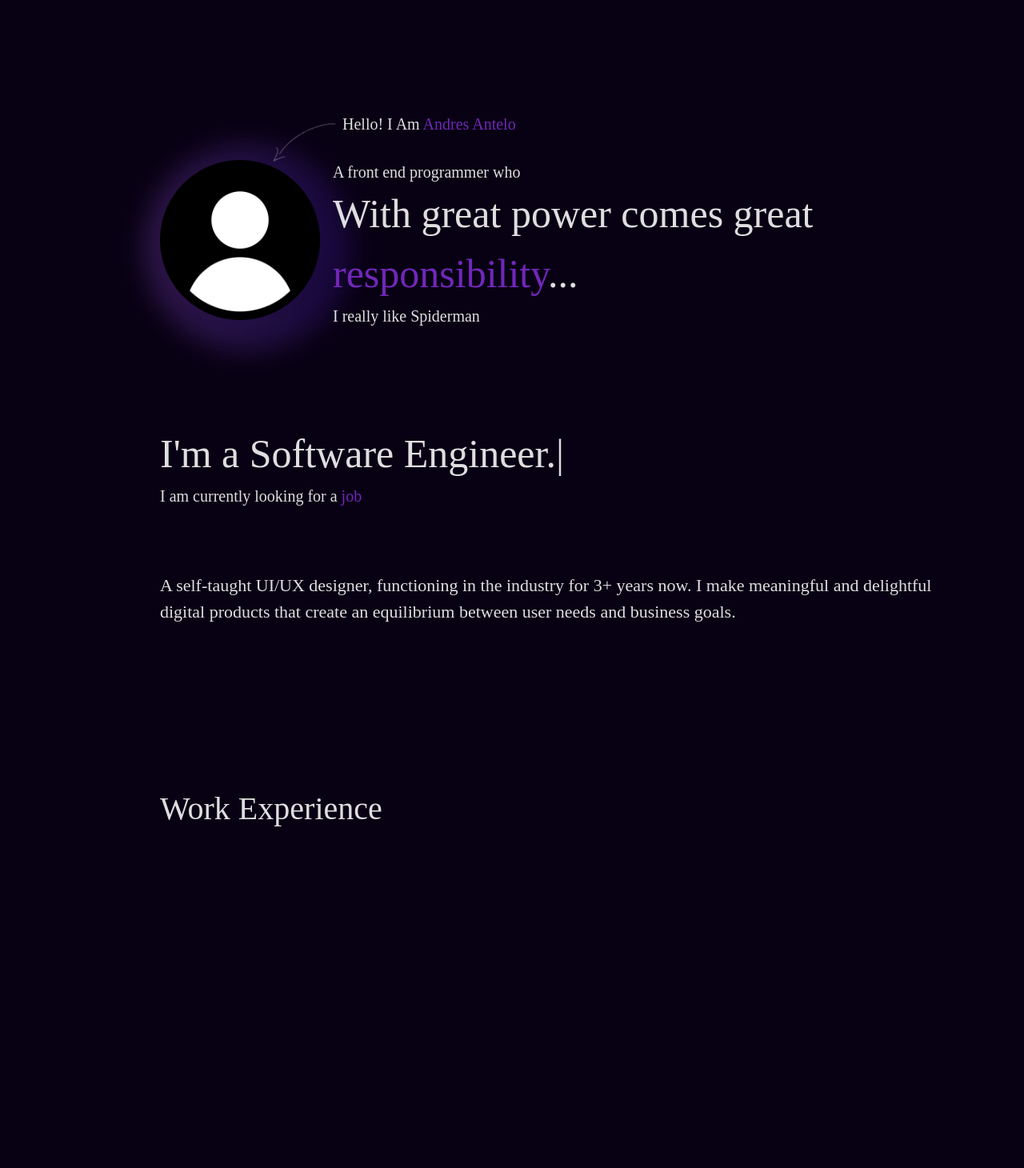
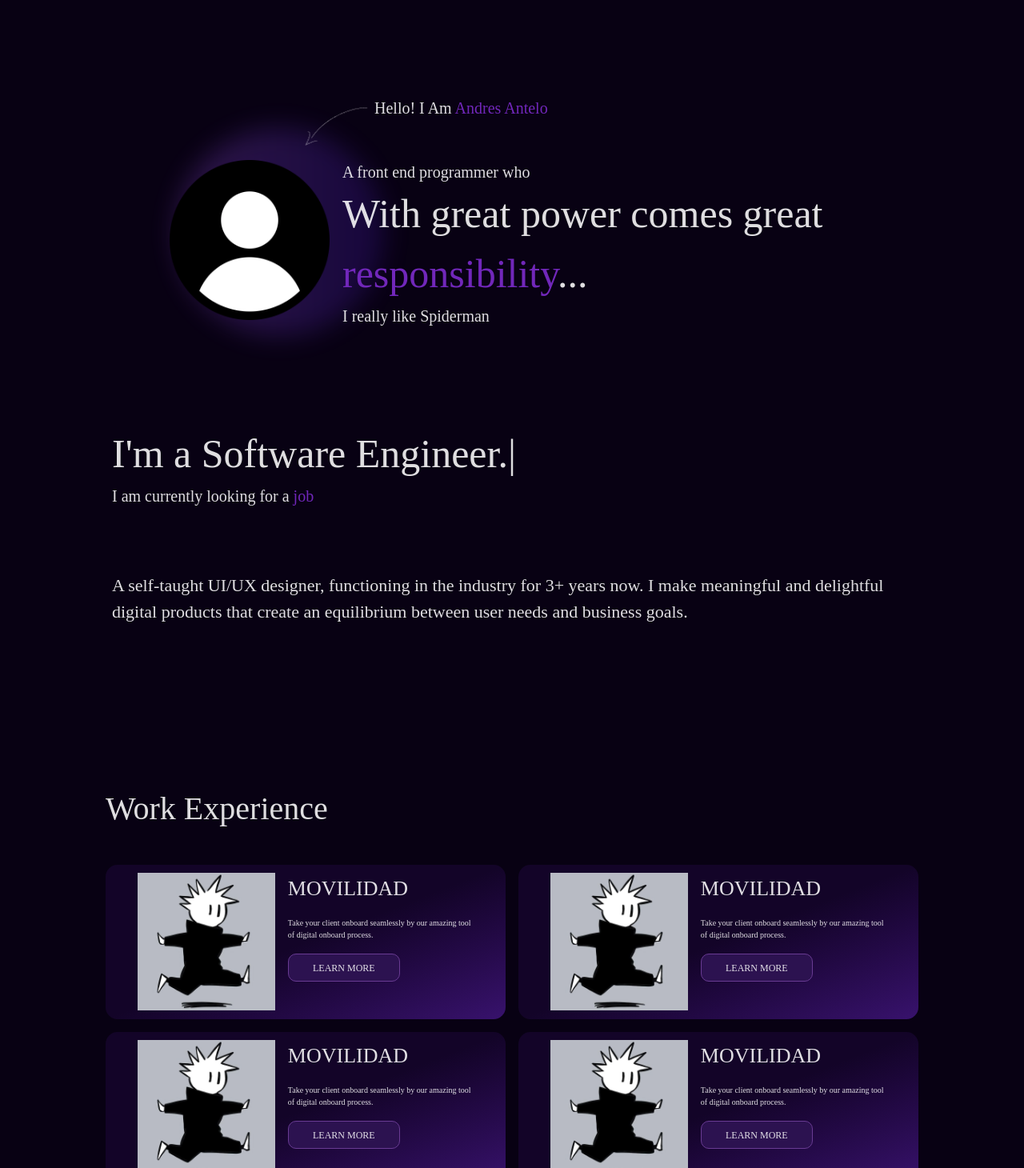
Before and after one commit to AndresAntelo21/portafolio, a React (Vite) app: page / in a window 1280 px wide. Shown: the top 1460 px of the page at 80% size. Before the commit the page ends 1041 px from the top, so only its background shows below. Built offline with nearby package versions, Linux system fonts and the light colour scheme; a web font is replaced by a local one.

Commit message:
Update title and add Poppins font; refactor App component layout and introduce CardExperience component

```diff
--- a/index.html
+++ b/index.html
@@ -6,7 +6,7 @@
   <link rel="icon" type="image/svg+xml" href="/vite.svg" />
   <link href="https://fonts.googleapis.com/css2?family=Preahvihear&display=swap" rel="stylesheet">
   <meta name="viewport" content="width=device-width, initial-scale=1.0" />
-  <title>Vite + React + TS</title>
+  <title>Portafolio</title>
 </head>
 
 <body>
--- a/package.json
+++ b/package.json
@@ -10,6 +10,7 @@
     "preview": "vite preview"
   },
   "dependencies": {
+    "@fontsource/poppins": "^5.1.1",
     "@fontsource/preahvihear": "^5.1.1",
     "@tailwindcss/vite": "^4.0.7",
     "react": "^19.0.0",
--- a/src/App.tsx
+++ b/src/App.tsx
@@ -1,19 +1,18 @@
-
-function App() {
-
+import CardExperience from './cards/cardExperience';
+export default function App() {
   return (
-    <div className="w-full h-screen mx-auto flex flex-col ">
-      <div className="pt-50 pl-50  flex flex-row gap-4 ">
-        <div className="absolute top-45 left-45 w-65 h-65 rounded-full
+    <div className="w-full h-screen mx-auto flex flex-col items-center">
+      <div className="pt-50   flex flex-row gap-4 ">
+        <div className="absolute top-40 left-55 w-65 h-65 rounded-full
             bg-gradient-to-r from-[#763CAC]/40 to-[#320F85]/40 blur-lg opacity-90 -z-10">
         </div>
         <div className="w-50 h-auto relative">
           <img src="./public/hero/meTest.png" className="relative" />
         </div>
-        <div className="absolute top-30 left-80">
+        <div className="absolute top-25 left-90">
           <img src="./public/hero/Arrow.png" className="w-30 h-auto" />
         </div>
-        <div className="absolute top-35 left-107">
+        <div className="absolute top-30 left-117">
           <h2 className="font-[Preahvihear] text-[20px]">Hello! I Am <span className="text-[#7127BA]">Andres Antelo</span></h2>
         </div>
         <div className="w-max flex flex-col">
@@ -24,19 +23,22 @@ function App() {
           <span className="font-[Preahvihear] text-[20px]">I really like Spiderman</span>
         </div>
       </div>
-      <div className="flex pt-30 pl-50 flex-col">
+      <div className="flex pt-30 flex-col">
         <span className="font-[Preahvihear] text-[50px]">I'm a Software Engineer.|</span>
         <h2 className="font-[Preahvihear] text-[20px]">I am currently looking for a <span className="text-[#7127BA]">job</span></h2>
         <p className="font-[Preahvihear] text-[22px] pt-20 w-250">A self-taught UI/UX designer, functioning in the industry for 3+ years now.
           I make meaningful and delightful digital products that create an equilibrium
           between user needs and business goals.</p>
       </div>
-      <div className="flex justify-start pt-50 pl-50">
+      <div className="flex justify-start pt-50 flex-col">
         <h2 className="font-[Preahvihear] text-[40px]">Work Experience</h2>
+        <div className='pt-[40px] grid grid-cols-1 md:grid-cols-2 gap-4'>
+          <CardExperience />
+          <CardExperience />
+          <CardExperience />
+          <CardExperience />
+        </div>
       </div>
     </div>
-
   )
 }
-
-export default App
--- /dev/null
+++ b/src/cards/cardExperience.tsx
@@ -0,0 +1,24 @@
+const cardExperience = () => {
+    return (
+        <div className="w-[500px] h-[192.68px] rounded-[15px] bg-gradient-to-br from-[#130428] via-[#130428] to-[#38126D] flex items-center justify-center p-10">
+            <div className="flex flex-row gap-4">
+                <div className="w-[250px] h-auto flex items-center justify-center">
+                    <img src="./public/hero/test-image.png" />
+                </div>
+                <div className="flex flex-col items-start gap-4">
+                    <h1 className="font-[poppins] text-[26px]">MOVILIDAD</h1>
+                    <p className="font-[poppins] text-[10px]">Take your client onboard seamlessly by our amazing
+                        tool of digital onboard process.
+                    </p>
+                    <div className=" flex w-full items-center justify-start">
+                        <button className="flex items-center justify-center w-[140px] h-[35px] bg-[#2C1250] rounded-[10px] border border-[#693B93] cursor-pointer">
+                            <span className="font-[poppins] text-[12px]">LEARN MORE</span>
+                        </button>
+                    </div>
+                </div>
+            </div>
+        </div>
+    );
+};
+
+export default cardExperience;
--- a/src/index.css
+++ b/src/index.css
@@ -1,5 +1,6 @@
 @import "tailwindcss";
 @import '@fontsource/preahvihear';
+@import '@fontsource/poppins';
 
 :root {
   font-family: Inter, system-ui, Avenir, Helvetica, Arial, sans-serif;
```
Also changed, not shown: 1 other file (tests, documents, lock files or other folders).
